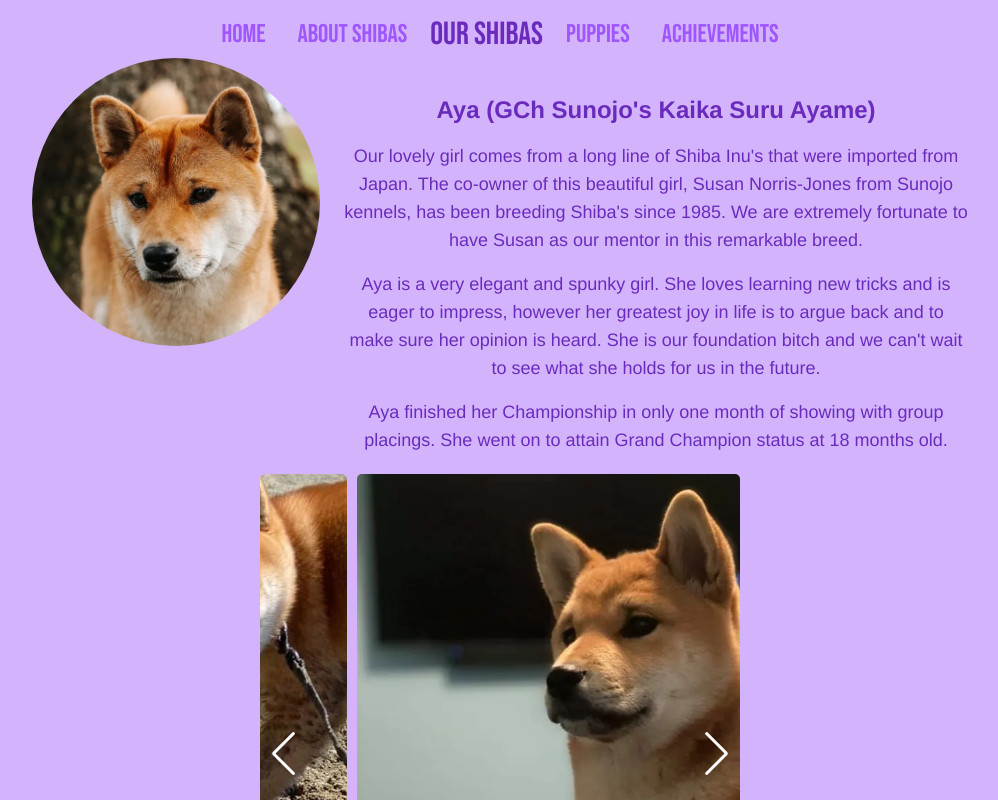
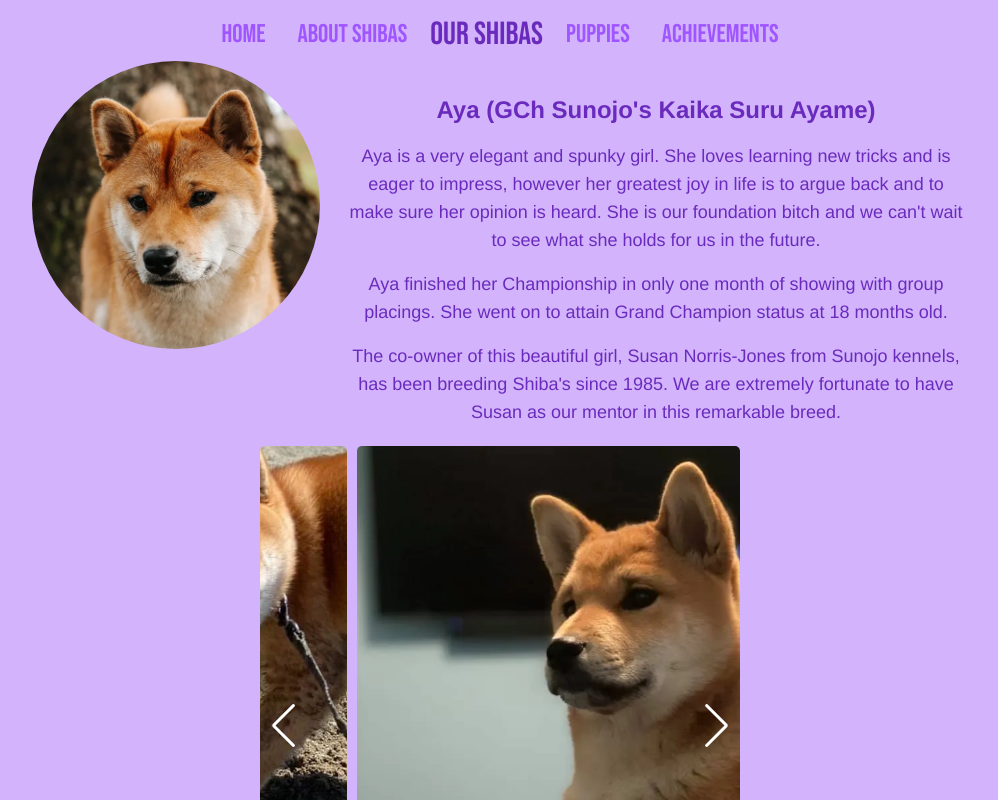
Before and after one commit to adamgrharvey/InazumaShibas, a React (Create React App) app: page /our-shibas in a window 1280 px wide. Shown: the top 800 px of the page, without its empty margins (140-1138 px from the left). Built offline with nearby package versions, Linux system fonts and the light colour scheme.

Commit message:
Update Dogs.jsx

```diff
--- a/src/routes/Dogs.jsx
+++ b/src/routes/Dogs.jsx
@@ -73,9 +73,10 @@ export default function Dogs(props) {
           </div>
           <div className="ml-3 mr-3">
             <p className='font-bold text-2xl'>Aya (GCh Sunojo's Kaika Suru Ayame)</p>
-            <p className='mt-4 text-lg'>Our lovely girl comes from a long line of Shiba Inu's that were imported from Japan. The co-owner of this beautiful girl, Susan Norris-Jones from Sunojo kennels, has been breeding Shiba's since 1985. We are extremely fortunate to have Susan as our mentor in this remarkable breed.</p>
             <p className="mt-4 text-lg">Aya is a very elegant and spunky girl. She loves learning new tricks and is eager to impress, however her greatest joy in life is to argue back and to make sure her opinion is heard. She is our foundation bitch and we can't wait to see what she holds for us in the future.</p>
             <p className="mt-4 text-lg">Aya finished her Championship in only one month of showing with group placings. She went on to attain Grand Champion status at 18 months old.</p>
+            <p className='mt-4 text-lg'>The co-owner of this beautiful girl, Susan Norris-Jones from Sunojo kennels, has been breeding Shiba's since 1985. We are extremely fortunate to have Susan as our mentor in this remarkable breed.</p>
+
           </div>
         </div>
         <div className='mt-5 AyaPicSwiper fadeInPage'>
```
